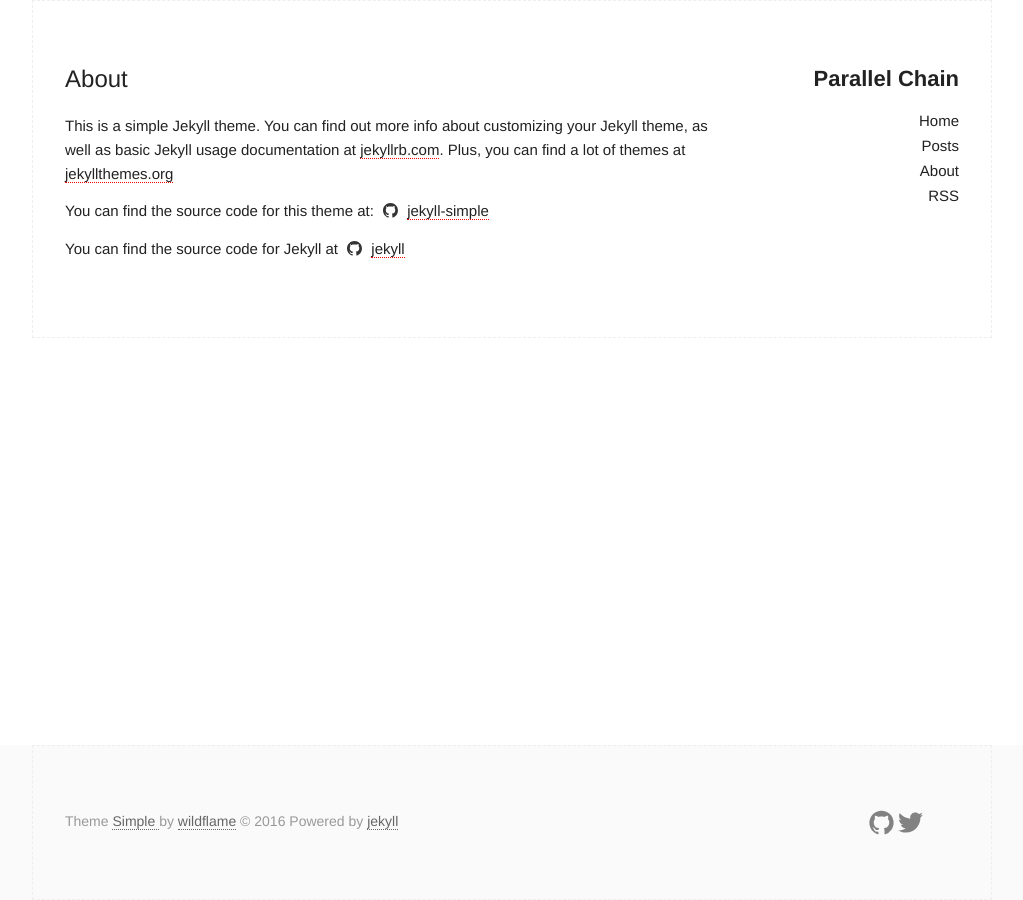
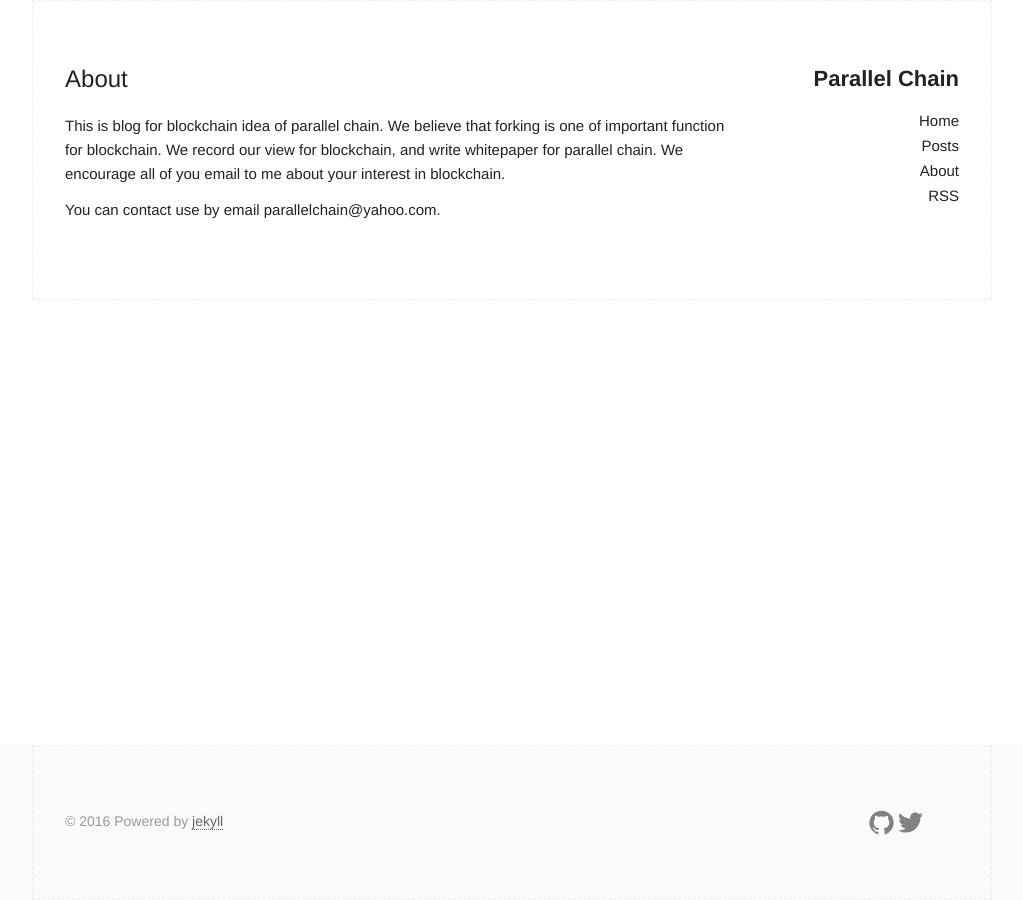
Before and after one commit to parallelchain/parallelchain.github.io, a Jekyll site: the page built from about.md, in a window 1280 px wide. Shown: the whole page, without its empty margins (128-1151 px from the left). Built offline with Jekyll 4.4.1, drawn with Linux system fonts in a browser that asks for light colours.

Commit message:
add about

```diff
--- a/_includes/author.html
+++ b/_includes/author.html
@@ -1,9 +1,9 @@
 <section class="author">
   <div class="authorimage box" style="background: url({{site.baseurl}}/assets/img/Taffy.jpg)"></div>
   <div class="authorinfo box">
-    <p>Author | David Lin</p>
+    <p>Author | Meng Su</p>
     <p class="bio">
-      Currently a Ph.D. student in Singapore University of Technology and Design in the area of Human-Computer Interaction(HCI).
+      An engineer in blockchain career.
     </p>
   </div>
 </section>
--- a/_includes/footer.html
+++ b/_includes/footer.html
@@ -2,7 +2,6 @@
   <div class="container">
     <div class="footer left column one-half">
       <section class="small-font">
-        Theme <a href="https://github.com/wild-flame/jekyll-simple"> Simple </a> by <a href="http://wildflame.me">wildflame</a>
         © 2016
         Powered by <a href="https://github.com/jekyll/jekyll">jekyll</a>
       </section>
--- a/about.md
+++ b/about.md
@@ -4,8 +4,6 @@ title: About
 permalink: /about/
 ---
 
-This is a simple Jekyll theme. You can find out more info about customizing your Jekyll theme, as well as basic Jekyll usage documentation at [jekyllrb.com](http://jekyllrb.com/).  Plus, you can find a lot of themes at [jekyllthemes.org](http://jekyllthemes.org/)
+This is blog for blockchain idea of parallel chain. We believe that forking is one of important function for blockchain. We record our view for blockchain, and write whitepaper for parallel chain. We encourage all of you email to me about your interest in blockchain.
 
-You can find the source code for this theme at: <data data-icon="ei-sc-github"></data>  [jekyll-simple](https://github.com/wild-flame/jekyll-simple)
-
-You can find the source code for Jekyll at <data data-icon="ei-sc-github"></data>  [jekyll](https://github.com/jekyll/jekyll)
+You can contact use by email parallelchain@yahoo.com.
```
